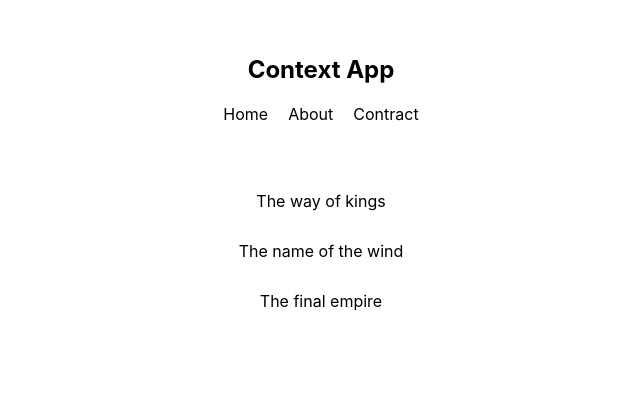
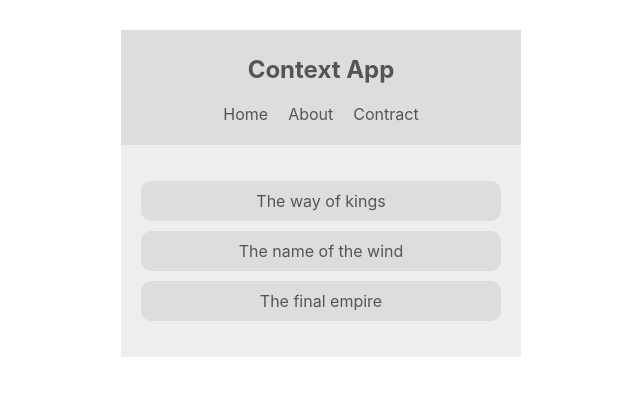
Before and after one commit to sohag-aust/react-contextAPI, a React (Create React App) app: page / in a window 1280 px wide. Shown: the top 396 px of the page, without its empty margins (319-959 px from the left). Built offline with nearby package versions, Linux system fonts and the light colour scheme.

Commit message:
Tut#4, Accessing Context (part 1)

```diff
--- a/src/Components/BookList/BookList.js
+++ b/src/Components/BookList/BookList.js
@@ -1,12 +1,29 @@
-import React from 'react';
+import React, {useContext} from 'react';
+import { ThemeContext } from '../../Contexts/ThemeContext';
 
 const BookList = () => {
+    const allContext = useContext(ThemeContext);
+    console.log(allContext);
+
+    const {isLightTheme, darkTheme, lightTheme} = allContext;
+
+    console.log("isLightTheme: ", isLightTheme);
+    console.log("darkTheme: ", darkTheme);
+    console.log("lightTheme: ", lightTheme);
+
+    const theme = isLightTheme ? lightTheme : darkTheme;
+
+    const myStyle = {
+        background: theme.bg,
+        color: theme.syntax
+    }
+
     return (
-        <div className="book-list">
+        <div className="book-list" style={myStyle}>
             <ul>
-                <li>The way of kings</li>
-                <li>The name of the wind</li>
-                <li>The final empire</li>
+                <li style={{background: theme.ui}} >The way of kings</li>
+                <li style={{background: theme.ui}} >The name of the wind</li>
+                <li style={{background: theme.ui}} >The final empire</li>
             </ul>
         </div>
     );
--- a/src/Components/Navbar/Navbar.js
+++ b/src/Components/Navbar/Navbar.js
@@ -1,8 +1,25 @@
-import React from 'react';
+import React, {useContext} from 'react';
+import { ThemeContext } from '../../Contexts/ThemeContext';
 
 const Navbar = () => {
+    const allContext = useContext(ThemeContext);
+    console.log(allContext);
+
+    const {isLightTheme, darkTheme, lightTheme} = allContext;
+
+    console.log("isLightTheme: ", isLightTheme);
+    console.log("darkTheme: ", darkTheme);
+    console.log("lightTheme: ", lightTheme);
+
+    const theme = isLightTheme ? lightTheme : darkTheme;
+
+    const myStyle = {
+        background: theme.ui,
+        color: theme.syntax
+    }
+
     return (
-        <nav>
+        <nav style={myStyle}>
             <h1>Context App</h1>
             <ul>
                 <li>Home</li>
```
